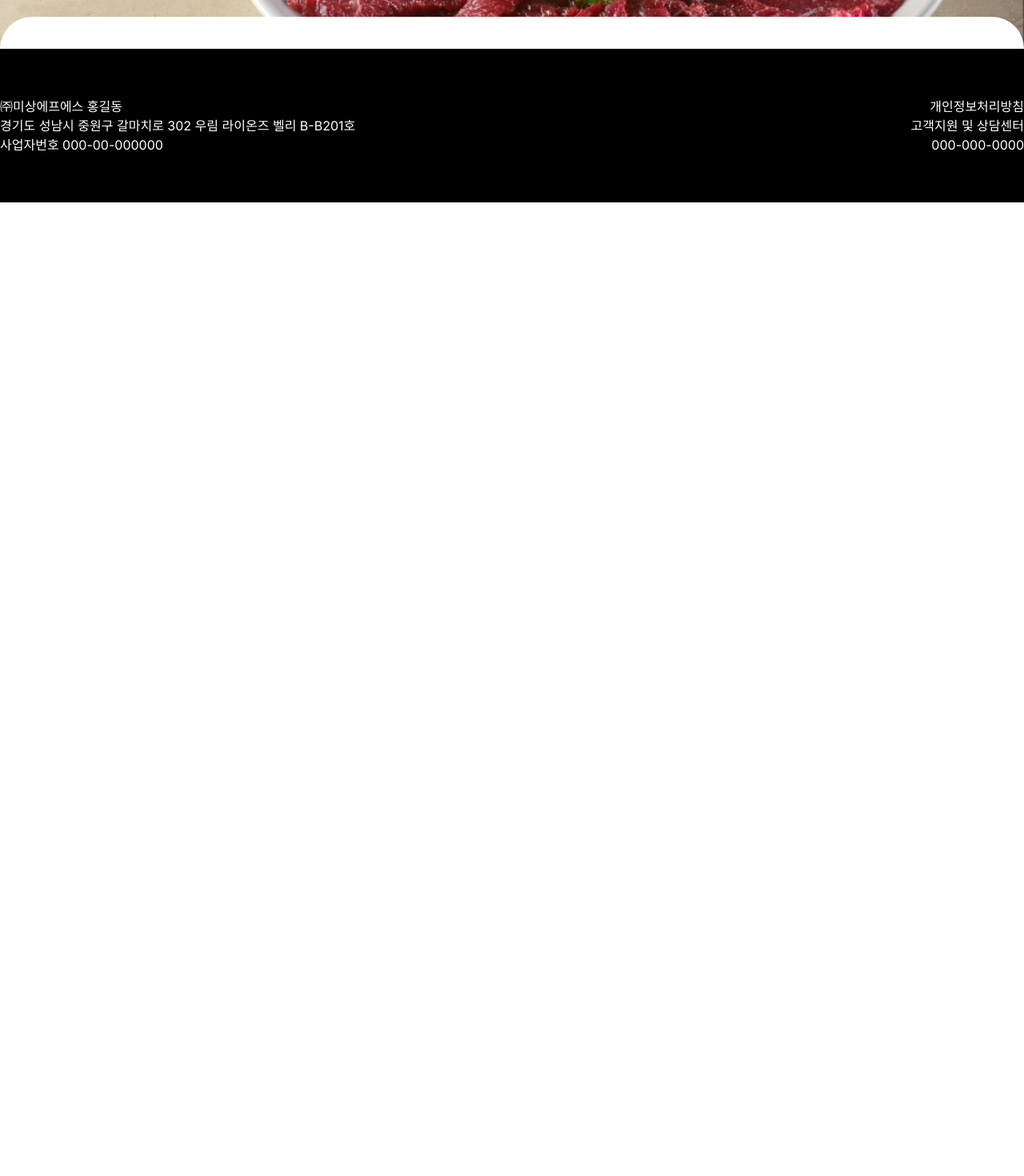
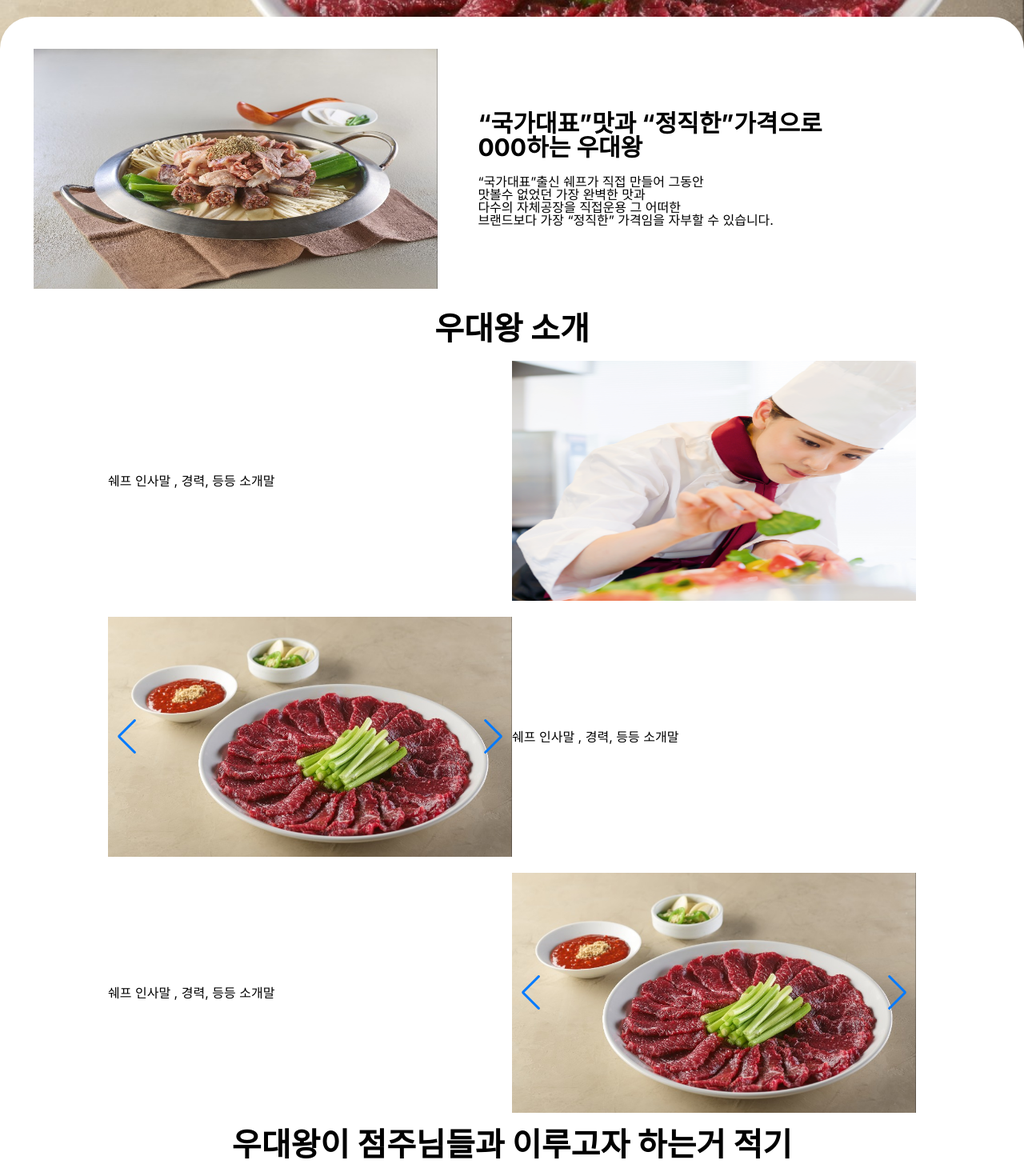
Before and after one commit to woodeawang/cowKingFront, a Next.js app: page /brand in a window 1280 px wide. Shown: the part 500-1970 px from the top of the page at 80% size. Before the commit the page ends 800 px from the top, so only its background shows below. Built offline with nearby package versions, Linux system fonts and the light colour scheme.

Commit message:
구글맵 해야함

```diff
--- a/package.json
+++ b/package.json
@@ -13,6 +13,7 @@
     "@emotion/styled": "^11.11.0",
     "@mui/icons-material": "^5.14.16",
     "@mui/material": "^5.14.16",
+    "@react-google-maps/api": "^2.19.2",
     "next": "14.0.1",
     "react": "^18",
     "react-dom": "^18",
--- a/src/app/brand/page.tsx
+++ b/src/app/brand/page.tsx
@@ -1,5 +1,8 @@
+import Image from "next/image";
 import Slide1 from "@/assets/slide1.jpg";
-import Image from "next/image";
+import Slide2 from "@/assets/slide2.jpg";
+import Chef from "@/assets/chef.png";
+import SubSlide from "@/components/brand/SubSlide";
 
 const Brand = () => {
   return (
@@ -8,6 +11,46 @@ const Brand = () => {
         <Image src={Slide1} alt="subbanner" layout="fill" objectFit="cover" objectPosition="center" />
         <div className="swiper_round_bottom" />
       </div>
+
+      <div className="brand_intro_wrap">
+        <Image src={Slide2} alt="brand_image" />
+        <div className="brand_intro_desc">
+          <p className="brand_intro_title">
+            “국가대표”맛과 “정직한”가격으로
+            <br />
+            000하는 우대왕
+          </p>
+          <p className="brand_intro_contents">
+            “국가대표”출신 쉐프가 직접 만들어 그동안
+            <br />
+            맛볼수 없었던 가장 완벽한 맛과
+            <br />
+            다수의 자체공장을 직접운용 그 어떠한
+            <br />
+            브랜드보다 가장 “정직한” 가격임을 자부할 수 있습니다.
+          </p>
+        </div>
+      </div>
+
+      <div className="cowking_wrap">
+        <p className="cowking_intro">우대왕 소개</p>
+        <div className="brand_intro_wrap">
+          <p className="chef_intro">쉐프 인사말 , 경력, 등등 소개말</p>
+          <Image src={Chef} alt="chef" />
+        </div>
+
+        <div className="brand_intro_wrap">
+          <SubSlide />
+          <p className="chef_intro">쉐프 인사말 , 경력, 등등 소개말</p>
+        </div>
+
+        <div className="brand_intro_wrap">
+          <p className="chef_intro">쉐프 인사말 , 경력, 등등 소개말</p>
+          <SubSlide />
+        </div>
+
+        <p className="cowking_intro">우대왕이 점주님들과 이루고자 하는거 적기</p>
+      </div>
     </main>
   );
 };
--- /dev/null
+++ b/src/components/brand/SubSlide.tsx
@@ -0,0 +1,31 @@
+"use client";
+import { useId } from "react";
+import SwiperCore from "swiper";
+import { Autoplay, Navigation, Scrollbar } from "swiper/modules";
+import { Swiper, SwiperSlide } from "swiper/react";
+import Slide1 from "@/assets/slide1.jpg";
+import Slide2 from "@/assets/slide2.jpg";
+import Slide3 from "@/assets/slide3.jpg";
+import Image from "next/image";
+
+const SubSlide = () => {
+  const keyExtractor = useId();
+  const slideArray = [Slide1, Slide2, Slide3];
+  SwiperCore.use([Navigation, Scrollbar, Autoplay]);
+
+  return (
+    <div className="subSlide_wrap">
+      <Swiper className="subSlide_container" navigation={{ enabled: true }} spaceBetween={0} loop /* autoplay={{ delay: 3000, disableOnInteraction: false }}*/>
+        {slideArray.map((slide, index) => (
+          <SwiperSlide key={`${keyExtractor}-${index}`}>
+            <div className={`subSlide_item`}>
+              <Image src={slide} alt={`slide-${index}`} layout="fill" objectFit="cover" objectPosition="center" />
+            </div>
+          </SwiperSlide>
+        ))}
+      </Swiper>
+    </div>
+  );
+};
+
+export default SubSlide;
--- a/src/layouts/Header/Header.tsx
+++ b/src/layouts/Header/Header.tsx
@@ -17,7 +17,7 @@ const Header = () => {
               <Link href="/brand">브랜드 소개</Link>
             </li>
             <li className="gnb_item">
-              <Link href="/sub/menu.jsp#tab1">메뉴 소개</Link>
+              <Link href="/menu">메뉴 소개</Link>
             </li>
             <li className="gnb_item">
               <Link href="/sub/location.jsp">매장 안내</Link>
--- a/src/styles/global.css
+++ b/src/styles/global.css
@@ -141,7 +141,88 @@ main {
   position: relative;
 }
 
+/* 브랜드 소개 */
+.brand_intro_wrap {
+  width: 100%;
+  max-width: 1070px;
+  height: 300px;
+  padding: 0 30px;
+  display: flex;
+  align-items: center;
+  justify-content: center;
+}
+.brand_intro_wrap img {
+  width: 50%;
+  height: 100%;
+}
+.brand_intro_desc {
+  padding-left: 50px;
+}
+.brand_intro_title {
+  font-weight: bold;
+  font-size: 30px;
+}
+.brand_intro_contents {
+  margin-top: 20px;
+}
+.cowking_wrap {
+  max-width: 1070px;
+  margin: 30px auto 40px;
+  display: flex;
+  flex-direction: column;
+  align-items: center;
+  justify-content: center;
+  row-gap: 20px;
+}
+.cowking_intro {
+  font-weight: bold;
+  font-size: 40px;
+}
+.cowking_chef {
+  display: flex;
+  width: 100%;
+  height: 300px;
+  justify-content: center;
+}
+.chef_intro {
+  flex: 1;
+}
+.subSlide_wrap {
+  flex: 1;
+  width: 50%;
+  height: 100%;
+}
+.subSlide_container {
+  width: 100%;
+  height: 100%;
+}
+.subSlide_item {
+  position: relative;
+  height: 100%;
+}
+
+/* 메뉴 */
+.menu_wrap {
+  max-width: 1070px;
+  width: 100%;
+  margin: 0 auto 40px;
+  display: flex;
+  justify-content: center;
+}
+.menu_tab {
+  width: 100px;
+  display: flex;
+  flex-direction: column;
+}
+.menu_desc {
+  flex: 1;
+  background: #eee;
+}
+
 @media (max-width: 1280px) {
+  .footer_wrap {
+    padding: 0 40px;
+  }
 }
 
 @media (max-width: 1024px) {
```
Also changed, not shown: src/app/menu/page.tsx (added, +21 -0 lines), src/components/menu/ColumnTab.tsx (added, +20 -0 lines), src/assets/chef.png (added), 1 other file (tests, documents, lock files or other folders).
